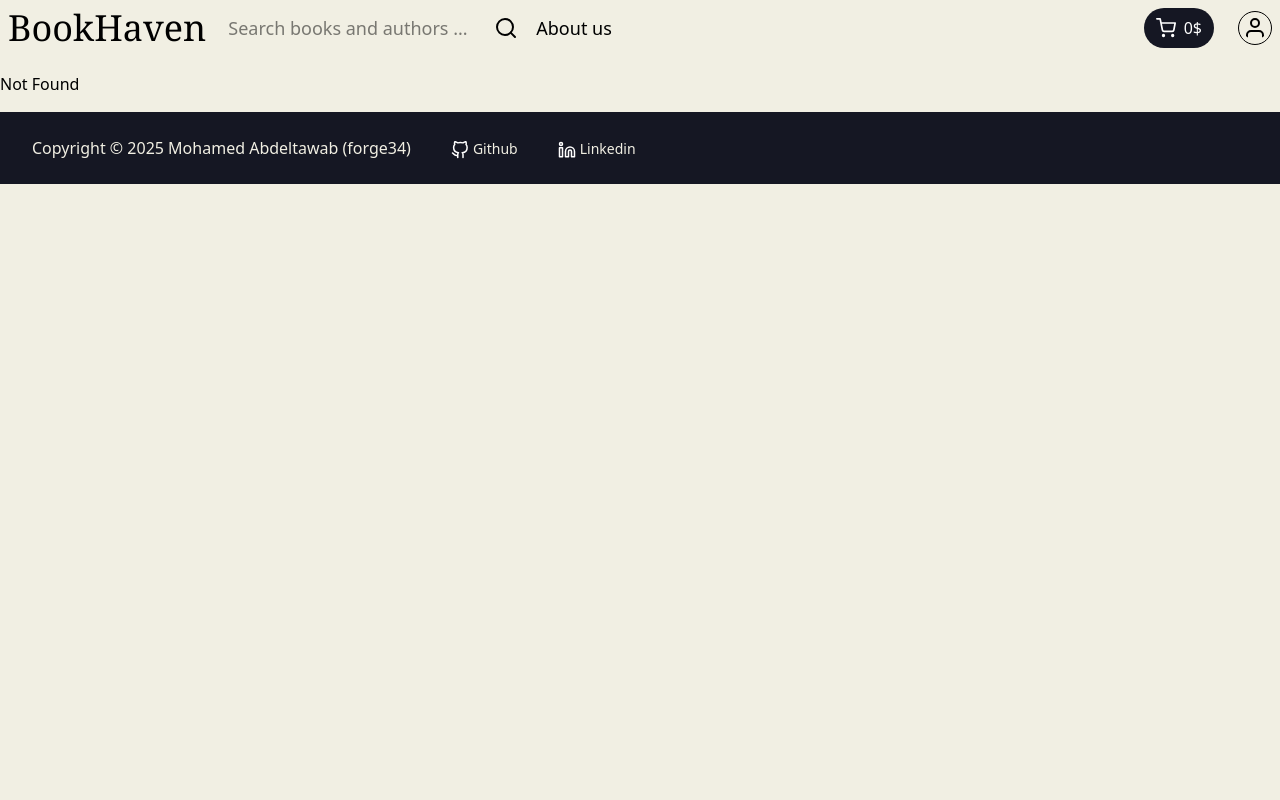
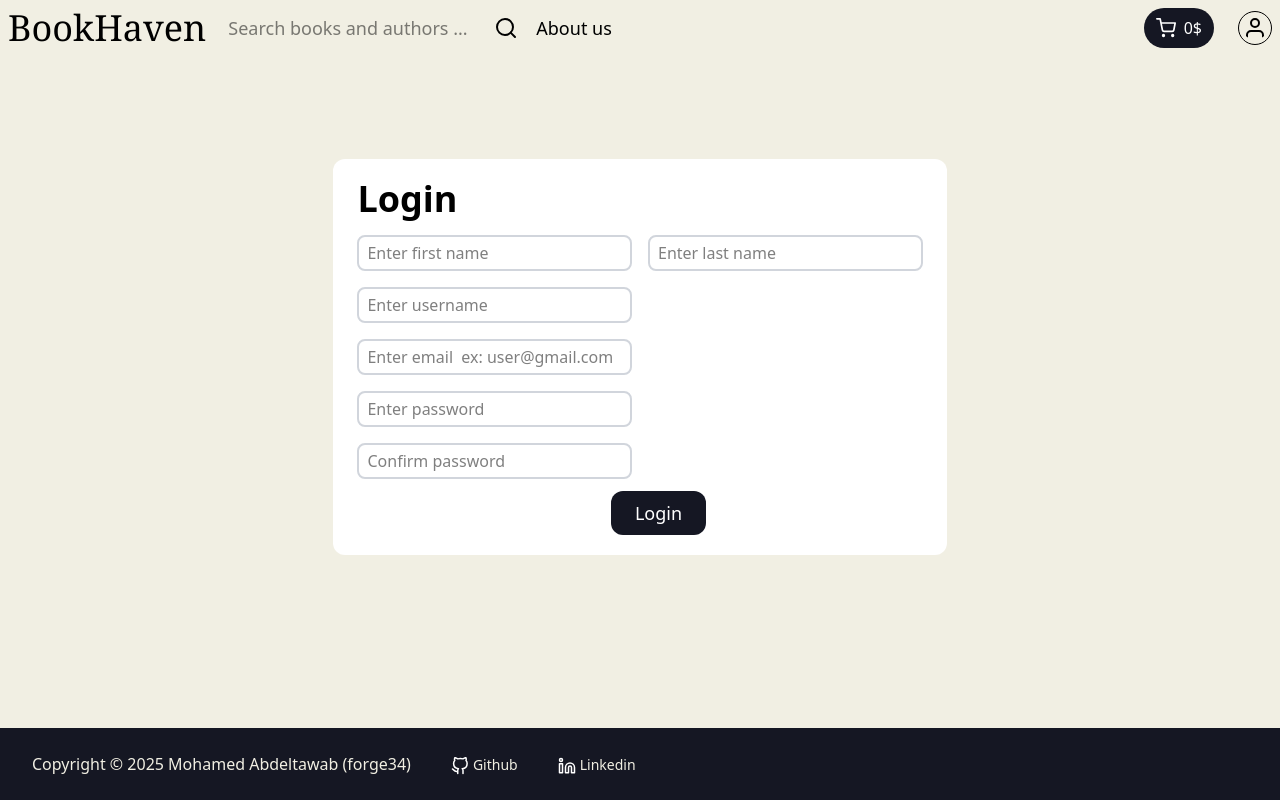
Before and after one commit to forge34/book-library, a React (Vite) app in the folder packages/client/: page /login in a window 1280 px wide. Before the commit this address had no page. Built offline with nearby package versions, Linux system fonts and the light colour scheme.

Commit message:
feat(client): initial design of login page

```diff
--- a/packages/client/src/index.css
+++ b/packages/client/src/index.css
@@ -8,6 +8,8 @@ body,
 }
 
 #root {
+  display: flex;
+  flex-direction: column;
   background-color: var(--color-background);
 }
 
--- a/packages/client/src/routeTree.gen.ts
+++ b/packages/client/src/routeTree.gen.ts
@@ -11,12 +11,19 @@
 // Import Routes
 
 import { Route as rootRoute } from './routes/__root'
+import { Route as LoginImport } from './routes/login'
 import { Route as CartImport } from './routes/cart'
 import { Route as AboutImport } from './routes/about'
 import { Route as IndexImport } from './routes/index'
 import { Route as BooksBookidImport } from './routes/books.$bookid'
 
 // Create/Update Routes
+
+const LoginRoute = LoginImport.update({
+  id: '/login',
+  path: '/login',
+  getParentRoute: () => rootRoute,
+} as any)
 
 const CartRoute = CartImport.update({
   id: '/cart',
@@ -67,6 +74,13 @@ declare module '@tanstack/react-router' {
       preLoaderRoute: typeof CartImport
       parentRoute: typeof rootRoute
     }
+    '/login': {
+      id: '/login'
+      path: '/login'
+      fullPath: '/login'
+      preLoaderRoute: typeof LoginImport
+      parentRoute: typeof rootRoute
+    }
     '/books/$bookid': {
       id: '/books/$bookid'
       path: '/books/$bookid'
@@ -83,6 +97,7 @@ export interface FileRoutesByFullPath {
   '/': typeof IndexRoute
   '/about': typeof AboutRoute
   '/cart': typeof CartRoute
+  '/login': typeof LoginRoute
   '/books/$bookid': typeof BooksBookidRoute
 }
 
@@ -90,6 +105,7 @@ export interface FileRoutesByTo {
   '/': typeof IndexRoute
   '/about': typeof AboutRoute
   '/cart': typeof CartRoute
+  '/login': typeof LoginRoute
   '/books/$bookid': typeof BooksBookidRoute
 }
 
@@ -98,15 +114,16 @@ export interface FileRoutesById {
   '/': typeof IndexRoute
   '/about': typeof AboutRoute
   '/cart': typeof CartRoute
+  '/login': typeof LoginRoute
   '/books/$bookid': typeof BooksBookidRoute
 }
 
 export interface FileRouteTypes {
   fileRoutesByFullPath: FileRoutesByFullPath
-  fullPaths: '/' | '/about' | '/cart' | '/books/$bookid'
+  fullPaths: '/' | '/about' | '/cart' | '/login' | '/books/$bookid'
   fileRoutesByTo: FileRoutesByTo
-  to: '/' | '/about' | '/cart' | '/books/$bookid'
-  id: '__root__' | '/' | '/about' | '/cart' | '/books/$bookid'
+  to: '/' | '/about' | '/cart' | '/login' | '/books/$bookid'
+  id: '__root__' | '/' | '/about' | '/cart' | '/login' | '/books/$bookid'
   fileRoutesById: FileRoutesById
 }
 
@@ -114,6 +131,7 @@ export interface RootRouteChildren {
   IndexRoute: typeof IndexRoute
   AboutRoute: typeof AboutRoute
   CartRoute: typeof CartRoute
+  LoginRoute: typeof LoginRoute
   BooksBookidRoute: typeof BooksBookidRoute
 }
 
@@ -121,6 +139,7 @@ const rootRouteChildren: RootRouteChildren = {
   IndexRoute: IndexRoute,
   AboutRoute: AboutRoute,
   CartRoute: CartRoute,
+  LoginRoute: LoginRoute,
   BooksBookidRoute: BooksBookidRoute,
 }
 
@@ -137,6 +156,7 @@ export const routeTree = rootRoute
         "/",
         "/about",
         "/cart",
+        "/login",
         "/books/$bookid"
       ]
     },
@@ -149,6 +169,9 @@ export const routeTree = rootRoute
     "/cart": {
       "filePath": "cart.tsx"
     },
+    "/login": {
+      "filePath": "login.tsx"
+    },
     "/books/$bookid": {
       "filePath": "books.$bookid.tsx"
     }
--- a/packages/client/src/routes/__root.tsx
+++ b/packages/client/src/routes/__root.tsx
@@ -13,15 +13,15 @@ function Root() {
     <>
       <Header />
       <Outlet />
+      <TanStackRouterDevtools />
       <Footer />
-      <TanStackRouterDevtools />
     </>
   );
 }
 
 function Footer() {
   return (
-    <div className="bg-primary flex flex-row px-8 py-6 mt-4">
+    <div className="bg-primary blo mt-auto flex h-fit flex-row px-8 py-6">
       <h3 className="text-background text-md">
         Copyright © 2025 Mohamed Abdeltawab (forge34)
       </h3>
--- a/packages/client/src/routes/index.tsx
+++ b/packages/client/src/routes/index.tsx
@@ -2,9 +2,9 @@ import { createFileRoute } from "@tanstack/react-router";
 import BookCard from "../components/book-card";
 import CategorySection from "../components/category-section";
 
-import type { Book } from "shared";
+import type { BookWithAuthor } from "shared";
 
-const fetchBooks = async (): Promise<Array<Book>> => {
+const fetchBooks = async (): Promise<Array<BookWithAuthor>> => {
   const res = await fetch(`${import.meta.env.VITE_API}/books`);
 
   return res.json();
@@ -35,36 +35,6 @@ function Index() {
               />
             );
           })}
-          <BookCard
-            title="The Particular sadness of a cake"
-            price={20}
-            bookid="1"
-            imgUrl="https://covers.openlibrary.org/b/isbn/9780385533225-M.jpg"
-          />
-          <BookCard
-            title="how to make friends and influence people "
-            price={20}
-            bookid="2"
-            imgUrl="https://covers.openlibrary.org/b/id/14840757-M.jpg"
-          />
-          <BookCard
-            title="Onyx Storm"
-            price={20}
-            bookid="3"
-            imgUrl="https://covers.openlibrary.org/b/id/14839882-M.jpg"
-          />
-          <BookCard
-            title="The Hired Girl"
-            price={20}
-            bookid="4"
-            imgUrl="https://covers.openlibrary.org/b/id/11610624-M.jpg"
-          />
-          <BookCard
-            title="Handbook for writing proposals"
-            price={20}
-            bookid="5"
-            imgUrl="https://covers.openlibrary.org/b/id/641933-M.jpg"
-          />
         </div>
       </div>
     </>
--- /dev/null
+++ b/packages/client/src/routes/login.tsx
@@ -0,0 +1,31 @@
+import { createFileRoute } from "@tanstack/react-router";
+import TextInput from "../components/ui/text-input";
+
+export const Route = createFileRoute("/login")({
+  component: RouteComponent,
+});
+
+function RouteComponent() {
+  return (
+    <div className="m-auto w-fit rounded-xl bg-white px-4 py-2">
+      <h3 className="mx-2 mt-3 text-2xl font-bold md:text-4xl">Login</h3>
+
+      <div className="md:flex md:flex-row">
+        <TextInput name="firstname" placeholder="Enter first name" />
+        <TextInput name="lastname" placeholder="Enter last name" />
+      </div>
+      <TextInput name="username" placeholder="Enter username" />
+
+      <TextInput
+        name="username"
+        placeholder="Enter email  ex: user@gmail.com"
+      />
+      <TextInput name="password" placeholder="Enter password" />
+
+      <TextInput name="confirmPassword" placeholder="Confirm password" />
+      <button className="bg-primary mx-[45%] mt-3 mb-3 rounded-xl px-6 py-2 text-lg text-white">
+        Login
+      </button>
+    </div>
+  );
+}
```
